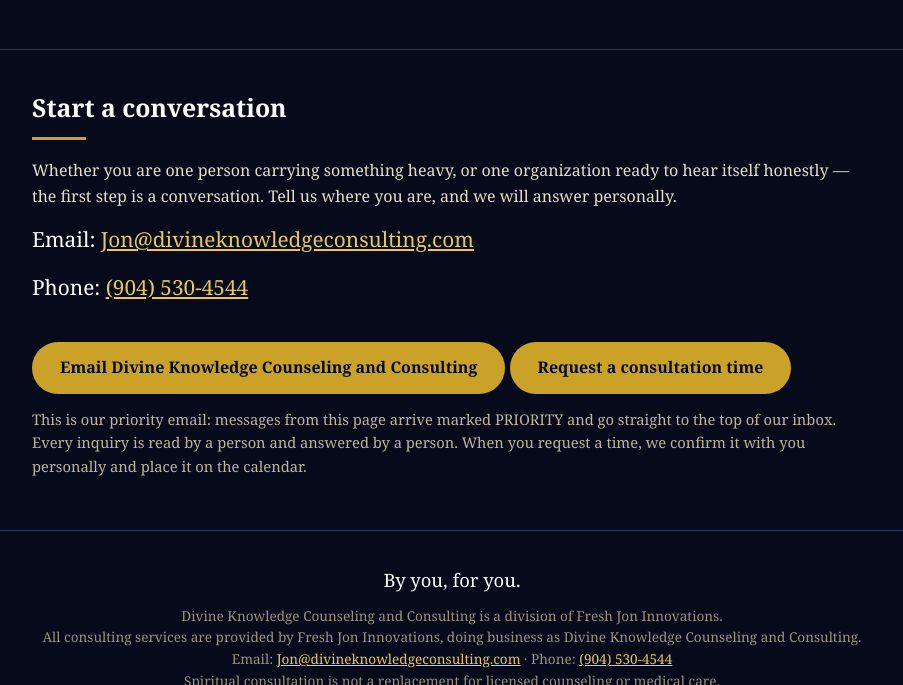
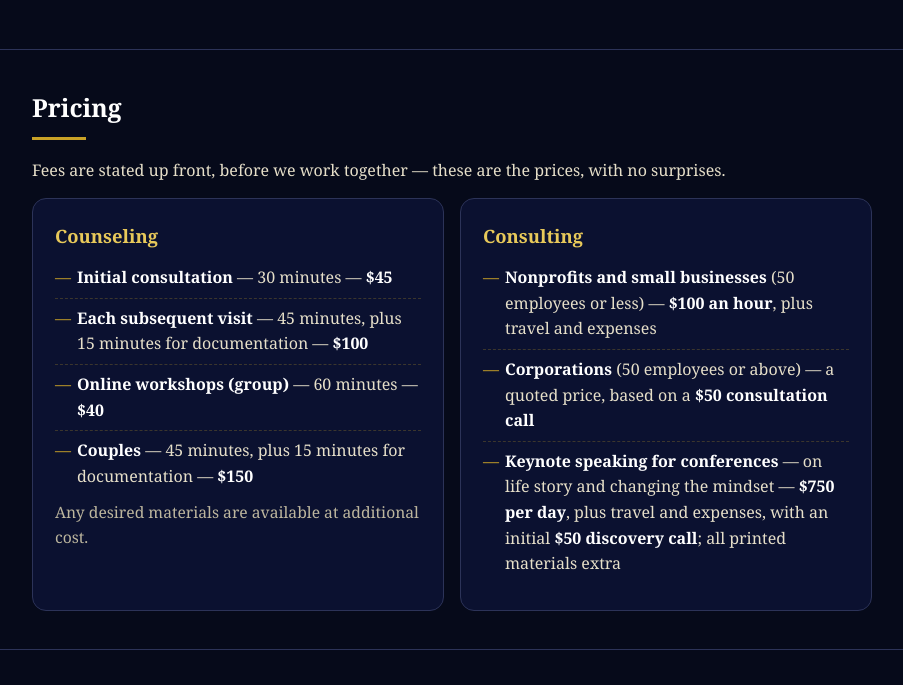
Before and after one commit to chiefjbellamy-jpg/Divine-knowledge-and-consulting, a plain HTML site: page index.html in a window 1280 px wide. Shown: the part 3836-4521 px from the top of the page, without its empty margins (188-1091 px from the left). Drawn offline with Linux system fonts and the light colour scheme.

Commit message:
Add Divine Knowledge pricing: counseling and consulting, with Jonathans numbers

```diff
--- a/index.html
+++ b/index.html
@@ -178,6 +178,34 @@
 
 <section>
   <div class="wrap">
+    <h2>Pricing</h2>
+    <div class="rule"></div>
+    <p>Fees are stated up front, before we work together — these are the prices, with no surprises.</p>
+    <div class="cards">
+      <div class="card">
+        <h3>Counseling</h3>
+        <ul>
+          <li><strong>Initial consultation</strong> — 30 minutes — <strong>$45</strong></li>
+          <li><strong>Each subsequent visit</strong> — 45 minutes, plus 15 minutes for documentation — <strong>$100</strong></li>
+          <li><strong>Online workshops (group)</strong> — 60 minutes — <strong>$40</strong></li>
+          <li><strong>Couples</strong> — 45 minutes, plus 15 minutes for documentation — <strong>$150</strong></li>
+        </ul>
+        <p class="note">Any desired materials are available at additional cost.</p>
+      </div>
+      <div class="card">
+        <h3>Consulting</h3>
+        <ul>
+          <li><strong>Nonprofits and small businesses</strong> (50 employees or less) — <strong>$100 an hour</strong>, plus travel and expenses</li>
+          <li><strong>Corporations</strong> (50 employees or above) — a quoted price, based on a <strong>$50 consultation call</strong></li>
+          <li><strong>Keynote speaking for conferences</strong> — on life story and changing the mindset — <strong>$750 per day</strong>, plus travel and expenses, with an initial <strong>$50 discovery call</strong>; all printed materials extra</li>
+        </ul>
+      </div>
+    </div>
+  </div>
+</section>
+
+<section>
+  <div class="wrap">
     <h2>Start a conversation</h2>
     <div class="rule"></div>
     <p>Whether you are one person carrying something heavy, or one organization ready to hear
```
